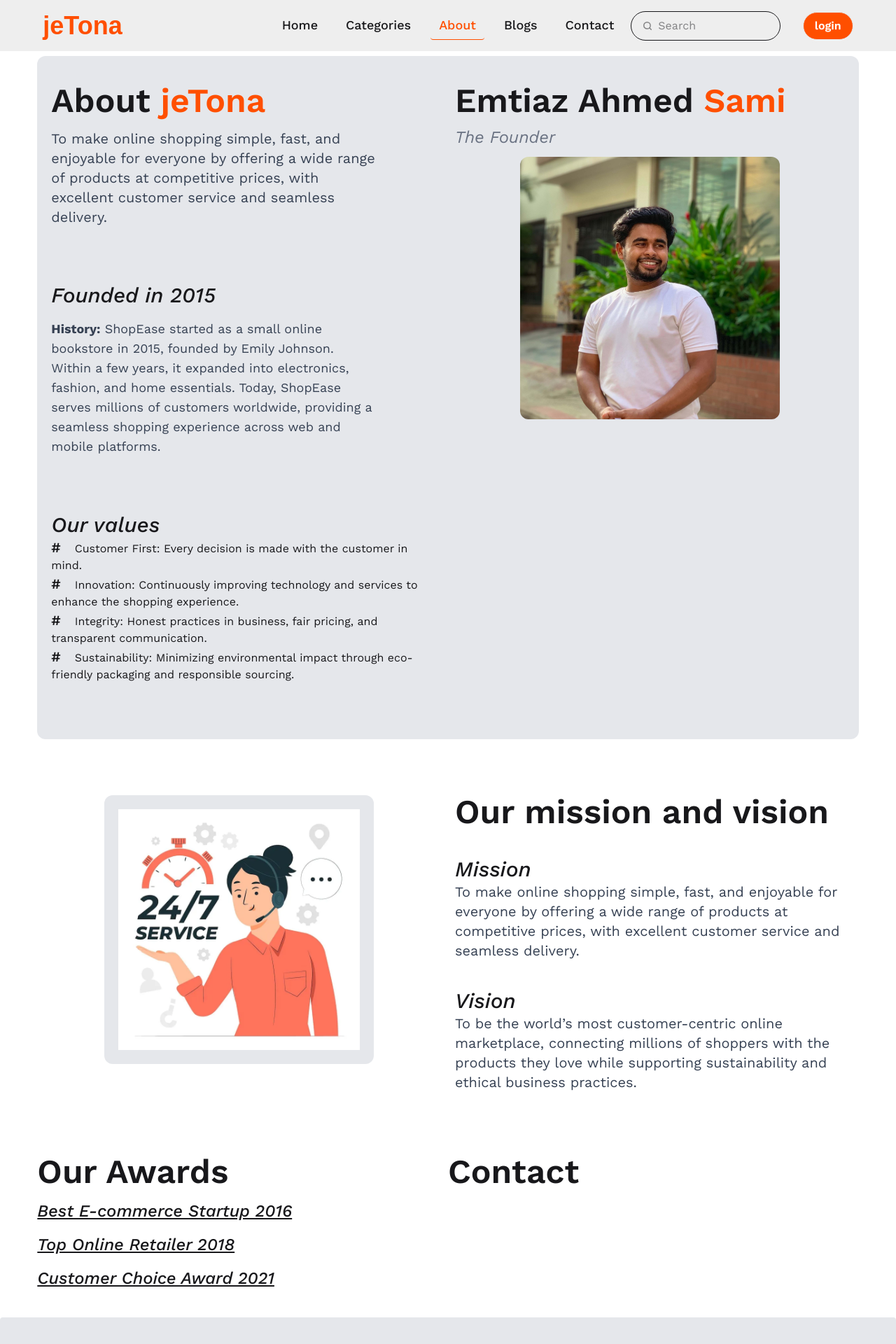
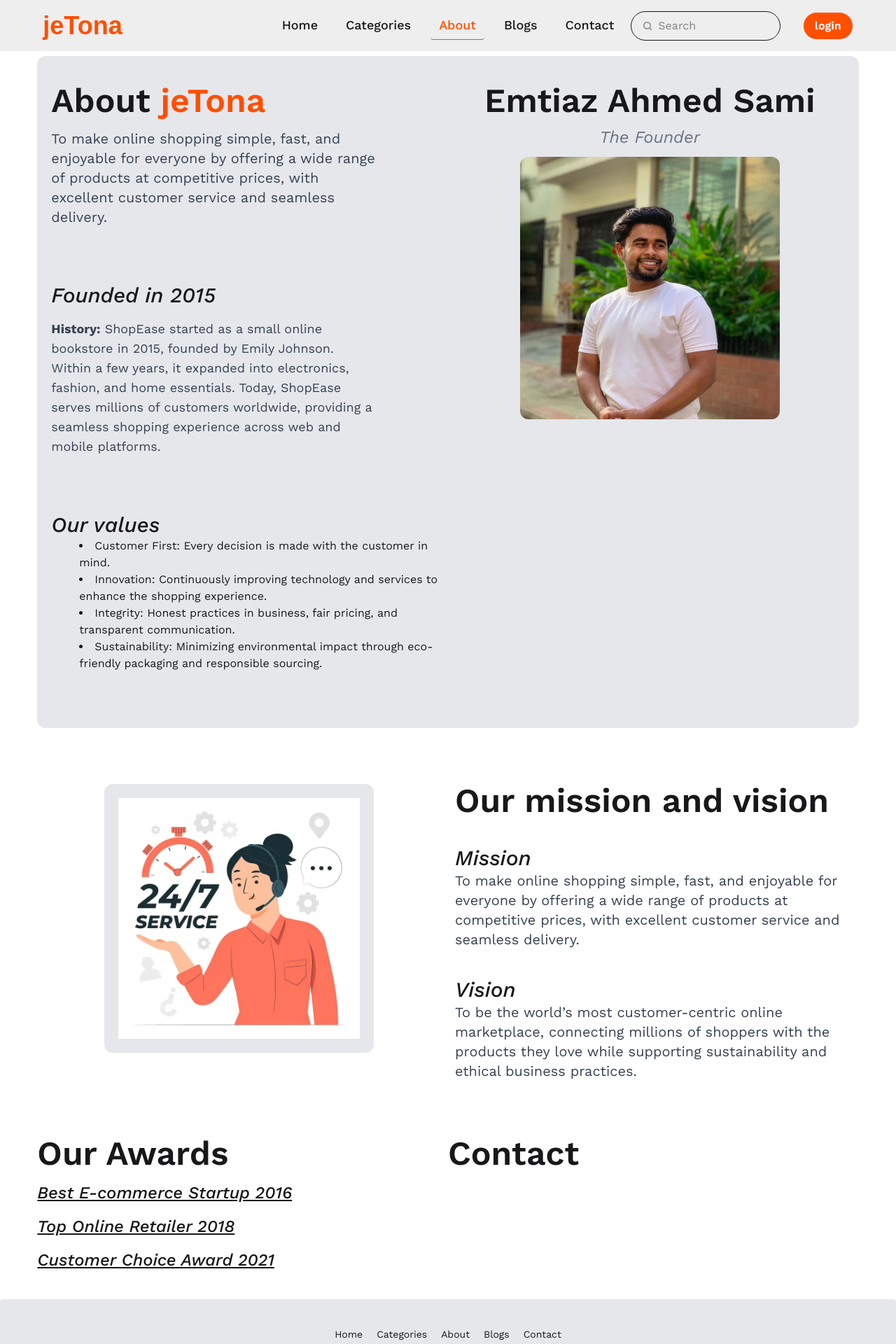
Before and after one commit to AhmedSami019/jetona-e-commerce-web-app, a React (Vite) app: page /about in a window 1280 px wide. Shown: the top 1920 px of the page at 70% size. Built offline with nearby package versions, Linux system fonts and the light colour scheme; a web font is replaced by a local one.

Commit message:
some change in this file

```diff
--- a/src/Components/Footer/Footer.tsx
+++ b/src/Components/Footer/Footer.tsx
@@ -1,42 +1,53 @@
-import { Facebook, Github, Linkedin } from 'lucide-react';
-import React from 'react';
-import { NavLink } from 'react-router';
+import { Facebook, Github, Linkedin } from "lucide-react";
+import { NavLink } from "react-router";
 
 const Footer = () => {
   return (
     <footer className="footer footer-horizontal footer-center bg-gray-200 text-base-content rounded p-10">
-  <nav className="grid grid-flow-col gap-4 list-none">
-    <li className="text-sm mx-2">
+      <nav className="flex gap-2 md:gap-5 list-none">
+        <li className="text-sm ">
           <NavLink to="/">Home</NavLink>
         </li>
-      <li className="text-sm mx-2">
+        <li className="text-sm ">
           <NavLink to="/categories">Categories</NavLink>
         </li>
-      <li className="text-sm mx-2">
+        <li className="text-sm ">
           <NavLink to="/about">About</NavLink>
         </li>
-      <li className="text-sm mx-2">
+        <li className="text-sm ">
           <NavLink to="/blogs">Blogs</NavLink>
         </li>
-      <li className="text-sm mx-2">
+        <li className="text-sm ">
           <NavLink to="/contact">Contact</NavLink>
         </li>
       </nav>
       <nav>
         <div className="grid grid-flow-col gap-4">
-      <NavLink className={"bg-white p-2 rounded-full"} to={"https://www.facebook.com/profile.php?id=100066294463471"}>
-        <Facebook/>
+          <NavLink
+            className={"bg-white p-2 rounded-full"}
+            to={"https://www.facebook.com/profile.php?id=100066294463471"}
+          >
+            <Facebook />
           </NavLink>
-      <NavLink className={"bg-white p-2 rounded-full"} to={"https://www.github.com/ahmedsami019"}>
-        <Github/>
+          <NavLink
+            className={"bg-white p-2 rounded-full"}
+            to={"https://www.github.com/ahmedsami019"}
+          >
+            <Github />
           </NavLink>
-      <NavLink className={"bg-white p-2 rounded-full"} to={"https://www.linkedin.com/in/ahmedsami019/"}>
-        <Linkedin/>
+          <NavLink
+            className={"bg-white p-2 rounded-full"}
+            to={"https://www.linkedin.com/in/ahmedsami019/"}
+          >
+            <Linkedin />
           </NavLink>
         </div>
       </nav>
       <aside>
-    <p>Copyright © {new Date().getFullYear()} - All right reserved by jeTona Industries Ltd</p>
+        <p>
+          Copyright © {new Date().getFullYear()} - All right reserved by jeTona
+          Industries Ltd
+        </p>
       </aside>
     </footer>
   );
--- a/src/Pages/About/About.tsx
+++ b/src/Pages/About/About.tsx
@@ -18,14 +18,12 @@ const About = () => {
   const {
     founded,
     founder,
-    headquarters,
     mission,
     vision,
     history,
-    awards,
-    values
-  }: object = about;
-  console.log(awards);
+    awards = [],
+    values = [],
+  } = about as any;
 
   return isDataLoaded === false ? (
     <p>data is loading</p>
@@ -52,20 +50,28 @@ const About = () => {
             <div>
               <h2 className="text-3xl font-medium italic">Our values</h2>
               <p>
-                {
-                  values.map(value => <div><span className="text-xl font-semibold mr-5">#</span>{value}</div>)
-                }
+                {values.map((value, index) => (
+                  <li key={index} className="ml-10">
+                    {value}
+                  </li>
+                ))}
               </p>
             </div>
           </div>
 
           <div className="lg:w-6/12 text-center space-y-3 lg:text-start">
-            <h2 className="text-5xl font-semibold">
-              Emtiaz Ahmed <span className="text-[#ff4f00]">Sami</span>
+            <h2 className="text-5xl text-center font-semibold">
+              {founder || "Emtiaz Ahmed Sami"}
             </h2>
-            <h2 className="text-2xl text-gray-500 italic">The Founder</h2>
+            <h2 className="text-2xl text-center text-gray-500 italic">
+              The Founder
+            </h2>
             <div className="w-8/12 mx-auto flex justify-center">
-              <img className="h-full rounded-xl" src={founderImg} alt="" />
+              <img
+                className="h-full rounded-xl"
+                src={founderImg}
+                alt={founder || ""}
+              />
             </div>
           </div>
         </div>
@@ -91,19 +97,11 @@ const About = () => {
           </div>
         </div>
 
-        {/* founder section */}
-        <div>
-          <div>
-            <img src="" alt="" />
-          </div>
-          <div></div>
-        </div>
-
         {/* award section */}
         <div className="pt-10 flex flex-col lg:flex-row justify-between gap-5 mt-10">
           <div>
             <h2 className="text-5xl font-semibold">Our Awards</h2>
-            <p>
+            <div>
               {awards.map((award, index) => (
                 <p
                   className="text-2xl font-medium italic mt-4 underline"
@@ -112,7 +110,7 @@ const About = () => {
                   {award}
                 </p>
               ))}
-            </p>
+            </div>
           </div>
           <div className="text-start lg:w-6/12">
             <h2 className="text-5xl font-semibold">Contact</h2>
--- a/src/Pages/Categories/Categories.tsx
+++ b/src/Pages/Categories/Categories.tsx
@@ -5,7 +5,6 @@ import { TypeAnimation } from "react-type-animation";
 
 const Categories = () => {
   const { products } = useContext(ProductsLoadContext);
-  console.log(products);
 
   const uniqueCategories = [
     "All",
@@ -16,8 +15,6 @@ const Categories = () => {
     isActive === "All"
       ? products
       : products.filter((p) => p.category == isActive);
-  console.log(filterProducts);
-
   return (
     <div className="mt-20 w-11/12 mx-auto">
       {/* type animation  */}
@@ -62,7 +59,7 @@ const Categories = () => {
       {/* this is categories card section */}
       <div className="grid grid-cols-2 md:grid-cols-3 lg:grid-cols-4 gap-6 my-10">
         {filterProducts.map((product) => (
-          <Product product={product}></Product>
+          <Product key={product.id} product={product}></Product>
         ))}
       </div>
     </div>
--- a/src/Pages/Contact/Contact.tsx
+++ b/src/Pages/Contact/Contact.tsx
@@ -1,11 +1,41 @@
-import React from 'react';
+import { useEffect, useState } from "react";
+import contact from "../../assets/undraw_group-chat_4xw0.svg";
 
 const Contact = () => {
-    return (
-        <div className='mt-20'>
-            <h2>this is contact section</h2>
+
+    type AboutType = { contact?: { email?: string; phone?: string; address?: string } } | null
+
+    const [about, setAbout] = useState<AboutType>(null)
+    useEffect(()=>{
+        fetch("/about.json")
+            .then(res => res.json())
+            .then(data => setAbout(data.about))
+    },[])
+    console.log(about?.contact);
+    const email : string = about?.contact?.email ?? ""
+    const phone: string = about?.contact?.phone ?? ""
+    const address : string = about?.contact?.address ?? ""
+    console.log(email, phone, address);
+
+  return (
+    <div className="my-20">
+      <div className="text-center mt-10">
+        <h2 className="text-6xl font-semibold">if need</h2>
+        <p className="text-4xl font-medium">Contact with us</p>
+        <div className="w-5/12 lg:w-3/12 mx-auto mt-10">
+          <img className="w-full" src={contact} alt="" />
         </div>
-    );
+      </div>
+      <div>
+        <div>
+            <ul>
+                <li></li>
+            </ul>
+        </div>
+        <div></div>
+      </div>
+    </div>
+  );
 };
 
 export default Contact;
--- a/src/Pages/Login/Login.tsx
+++ b/src/Pages/Login/Login.tsx
@@ -33,6 +33,7 @@ const Login = () => {
         icon: "error",
         title: "Oops...",
         text: "Have issue in email and password",
+        timer: 1500,
       });
     }
   };
```
Also changed, not shown: src/assets/undraw_group-chat_4xw0.svg (added), src/assets/undraw_mailbox_e7nc.svg (added). Lines whose indentation alone changed are shown as unchanged.
